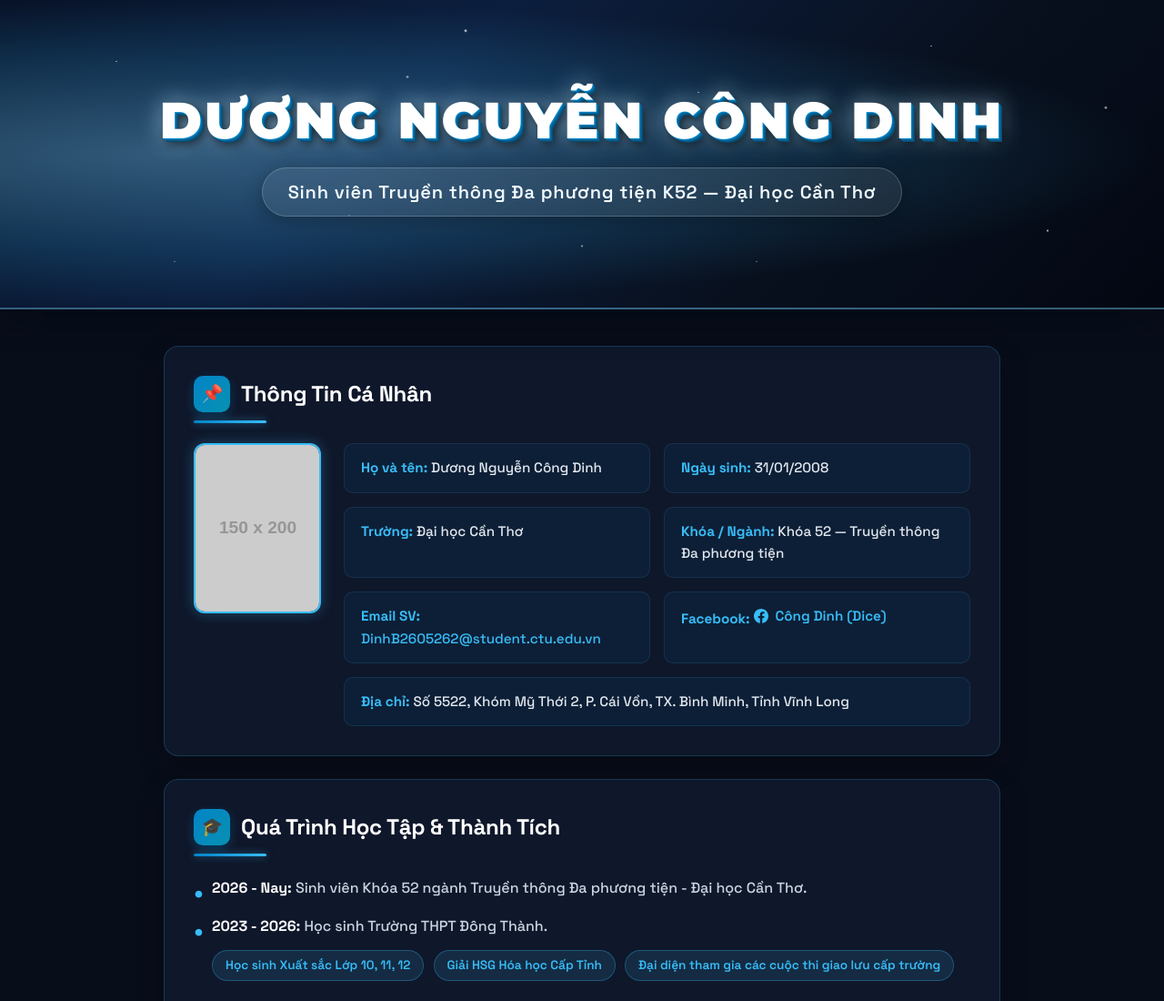
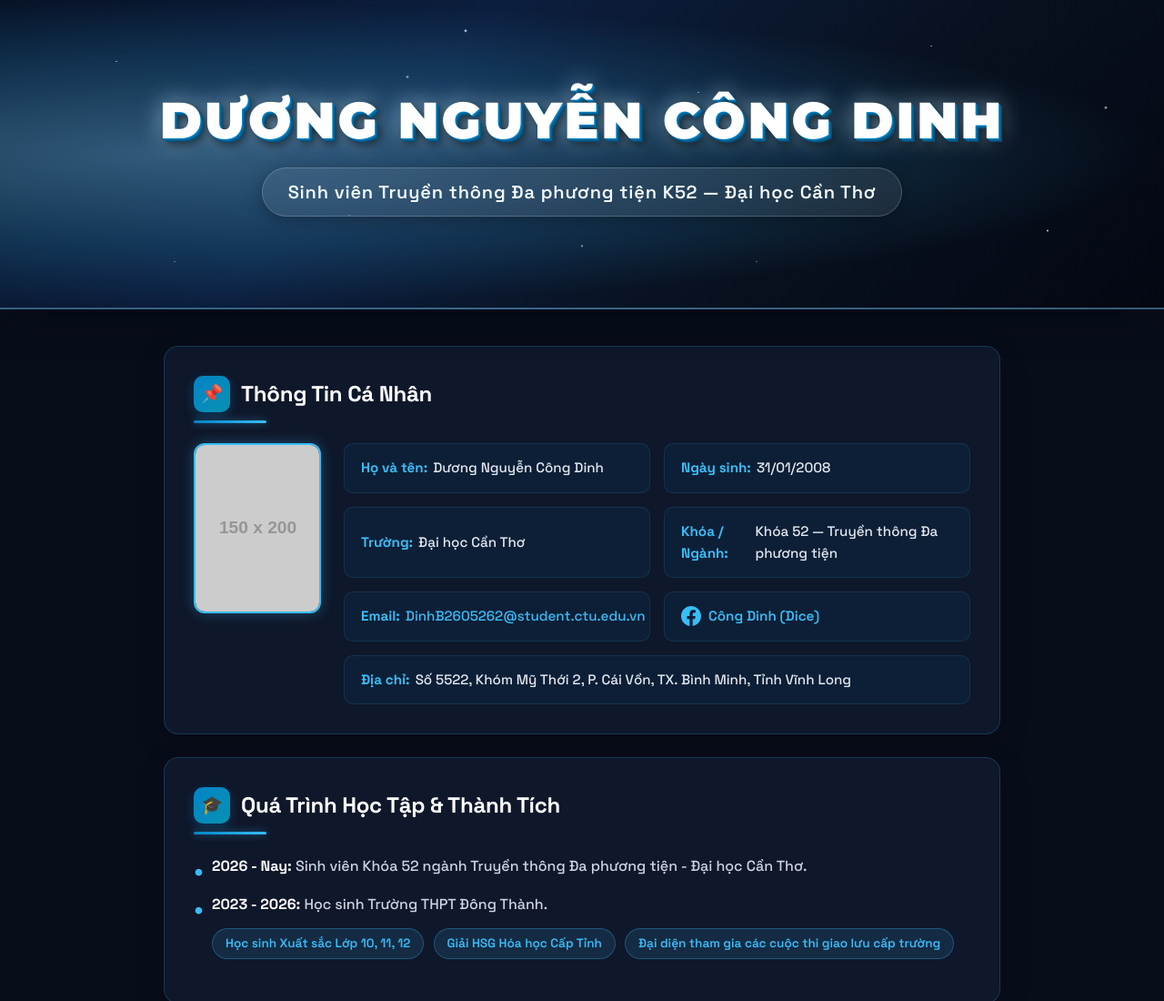
Before and after one commit to dinhb2605262/duongnguyencongdinh.github.io, a plain HTML site: page index.html in a window 1280 px wide. Shown: the top 1100 px of the page at 91% size. Drawn offline with Linux system fonts and the light colour scheme; placeholder pictures from the web are drawn by us.

Commit message:
Update index.html

```diff
--- a/index.html
+++ b/index.html
@@ -234,8 +234,10 @@
             font-size: 0.95rem;
             border: 1px solid rgba(56, 189, 248, 0.12);
             color: #e2e8f0;
+            display: flex;
+            align-items: center;
         }
-        .info-item strong { color: var(--cyan-glow); }
+        .info-item strong { color: var(--cyan-glow); margin-right: 6px; }
 
         .social-link {
             display: inline-flex;
@@ -244,11 +246,24 @@
             color: #38bdf8;
             text-decoration: none;
             font-weight: 600;
-            transition: color 0.2s ease;
+            transition: color 0.2s ease, transform 0.2s ease;
         }
         .social-link:hover {
             color: #7dd3fc;
             text-decoration: underline;
+            transform: translateY(-1px);
+        }
+
+        /* Biểu tượng Facebook được chỉnh bự hơn */
+        .fb-icon {
+            width: 22px;
+            height: 22px;
+            fill: #38bdf8;
+            flex-shrink: 0;
+            transition: fill 0.2s ease;
+        }
+        .social-link:hover .fb-icon {
+            fill: #7dd3fc;
         }
 
         .badge {
@@ -330,11 +345,10 @@
                         <div class="info-item"><strong>Ngày sinh:</strong> 31/01/2008</div>
                         <div class="info-item"><strong>Trường:</strong> Đại học Cần Thơ</div>
                         <div class="info-item"><strong>Khóa / Ngành:</strong> Khóa 52 — Truyền thông Đa phương tiện</div>
-                        <div class="info-item"><strong>Email SV:</strong> <a href="mailto:DinhB2605262@student.ctu.edu.vn" style="color: #38bdf8; text-decoration: none;">DinhB2605262@student.ctu.edu.vn</a></div>
+                        <div class="info-item"><strong>Email:</strong> <a href="mailto:DinhB2605262@student.ctu.edu.vn" style="color: #38bdf8; text-decoration: none;">DinhB2605262@student.ctu.edu.vn</a></div>
                         <div class="info-item">
-                            <strong>Facebook:</strong>
                             <a href="https://facebook.com" target="_blank" class="social-link">
-                                <svg width="16" height="16" fill="currentColor" viewBox="0 0 24 24"><path d="M24 12.073c0-6.627-5.373-12-12-12s-12 5.373-12 12c0 5.99 4.388 10.954 10.125 11.854v-8.385H7.078v-3.47h3.047V9.43c0-3.007 1.792-4.669 4.533-4.669 1.312 0 2.686.235 2.686.235v2.953H15.83c-1.491 0-1.956.925-1.956 1.874v2.25h3.328l-.532 3.47h-2.796v8.385C19.612 23.027 24 18.062 24 12.073z"/></svg>
+                                <svg class="fb-icon" viewBox="0 0 24 24"><path d="M24 12.073c0-6.627-5.373-12-12-12s-12 5.373-12 12c0 5.99 4.388 10.954 10.125 11.854v-8.385H7.078v-3.47h3.047V9.43c0-3.007 1.792-4.669 4.533-4.669 1.312 0 2.686.235 2.686.235v2.953H15.83c-1.491 0-1.956.925-1.956 1.874v2.25h3.328l-.532 3.47h-2.796v8.385C19.612 23.027 24 18.062 24 12.073z"/></svg>
                                 Công Dinh (Dice)
                             </a>
                         </div>
```
